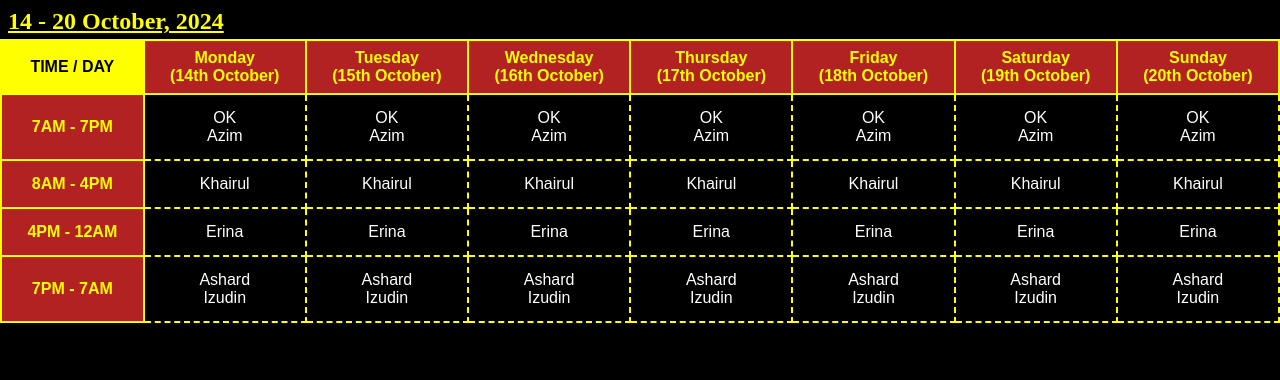
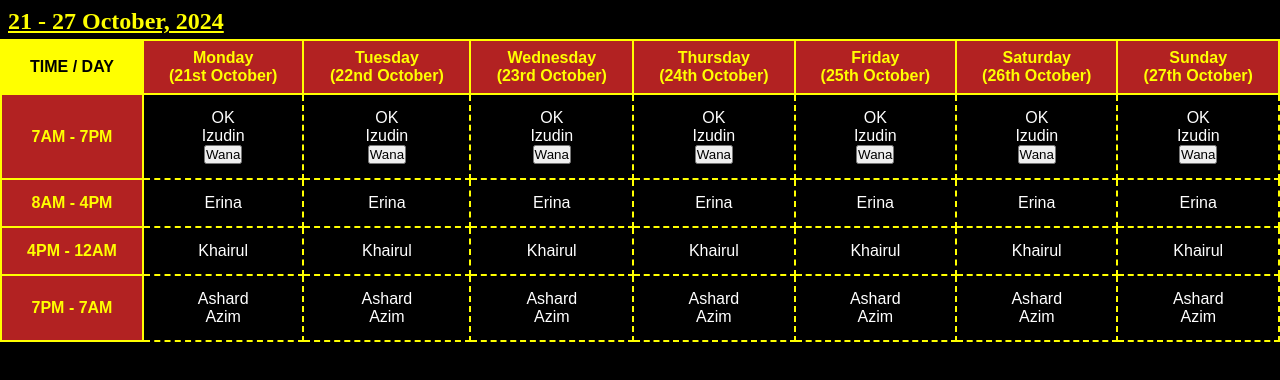
Before and after one commit to repze/oct_schedule, a plain HTML site: page index.html in a window 1280 px wide. Drawn offline with Linux system fonts and the light colour scheme.

Commit message:
Weekly Update index.html

```diff
--- a/index.html
+++ b/index.html
@@ -109,6 +109,15 @@
             }
             izudin.classList.add('leave');
         }
+        function wanaFunction(wana)
+        {
+            var button = document.getElementsByClassName('wana-offday');
+            for (var i = 0; i < button.length; i++)
+            {
+                button[i].classList.remove('leave');
+            }
+            wana.classList.add('leave');
+        }
 
         function erinaFunction(erina)
         {
@@ -122,39 +131,57 @@
         }
     </script>
 
-    <h2><u>14 - 20 October, 2024</u></h2>
+    <h2><u>21 - 27 October, 2024</u></h2>
     <table>
         <tr>
         <th class="timeday">TIME / DAY</th>
-        <th class="day">Monday<br>(14th October)</th>
-        <th class="day">Tuesday<br>(15th October)</th>
-        <th class="day">Wednesday<br>(16th October)</th>
-        <th class="day">Thursday<br>(17th October)</th>
-        <th class="day">Friday<br>(18th October)</th>
-        <th class="day">Saturday<br>(19th October)</th>
-        <th class="day">Sunday<br>(20th October)</th>
+        <th class="day">Monday<br>(21st October)</th>
+        <th class="day">Tuesday<br>(22nd October)</th>
+        <th class="day">Wednesday<br>(23rd October)</th>
+        <th class="day">Thursday<br>(24th October)</th>
+        <th class="day">Friday<br>(25th October)</th>
+        <th class="day">Saturday<br>(26th October)</th>
+        <th class="day">Sunday<br>(27th October)</th>
         </tr>
 
         <tr>
         <th class="time">7AM - 7PM</th>
         <td><button class="ok-offday ok-work"  onclick="okFunction(this)">OK</button><br>
-            <button class="azim-offday azim-work"  onclick="azimFunction(this)">Azim</button></td>
+            <button class="izudin-offday izudin-work"  onclick="izudinFunction(this)">Izudin</button><br>
+            <button class="wana-offday wana-work"  onclick="wanaFunction(this)">Wana</button></td>
         <td><button class="ok-offday ok-work"  onclick="okFunction(this)">OK</button><br>
-            <button class="azim-offday azim-work"  onclick="azimFunction(this)">Azim</button></td>
+            <button class="izudin-offday izudin-work"  onclick="izudinFunction(this)">Izudin</button><br>
+            <button class="wana-offday wana-work"  onclick="wanaFunction(this)">Wana</button></td>
         <td><button class="ok-offday ok-work"  onclick="okFunction(this)">OK</button><br>
-            <button class="azim-offday azim-work"  onclick="azimFunction(this)">Azim</button></td>
+            <button class="izudin-offday izudin-work"  onclick="izudinFunction(this)">Izudin</button><br>
+            <button class="wana-offday wana-work"  onclick="wanaFunction(this)">Wana</button></td>
         <td><button class="ok-offday ok-work"  onclick="okFunction(this)">OK</button><br>
-            <button class="azim-offday azim-work"  onclick="azimFunction(this)">Azim</button></td>
+            <button class="izudin-offday izudin-work"  onclick="izudinFunction(this)">Izudin</button><br>
+            <button class="wana-offday wana-work"  onclick="wanaFunction(this)">Wana</button></td>
         <td><button class="ok-offday ok-work"  onclick="okFunction(this)">OK</button><br>
-            <button class="azim-offday azim-work"  onclick="azimFunction(this)">Azim</button></td>
+            <button class="izudin-offday izudin-work"  onclick="izudinFunction(this)">Izudin</button><br>
+            <button class="wana-offday wana-work"  onclick="wanaFunction(this)">Wana</button></td>
         <td><button class="ok-offday ok-work"  onclick="okFunction(this)">OK</button><br>
-            <button class="azim-offday azim-work"  onclick="azimFunction(this)">Azim</button></td>
+            <button class="izudin-offday izudin-work"  onclick="izudinFunction(this)">Izudin</button><br>
+            <button class="wana-offday wana-work"  onclick="wanaFunction(this)">Wana</button></td>
         <td><button class="ok-offday ok-work"  onclick="okFunction(this)">OK</button><br>
-            <button class="azim-offday azim-work"  onclick="azimFunction(this)">Azim</button></td>
+            <button class="izudin-offday izudin-work"  onclick="izudinFunction(this)">Izudin</button><br>
+            <button class="wana-offday wana-work"  onclick="wanaFunction(this)">Wana</button></td>
         </tr>
 
         <tr>
         <th class="time">8AM - 4PM</th>
+        <td><button class="erina-offday erina-work"  onclick="erinaFunction(this)">Erina</button></td>
+        <td><button class="erina-offday erina-work"  onclick="erinaFunction(this)">Erina</button></td>
+        <td><button class="erina-offday erina-work"  onclick="erinaFunction(this)">Erina</button></td>
+        <td><button class="erina-offday erina-work"  onclick="erinaFunction(this)">Erina</button></td>
+        <td><button class="erina-offday erina-work"  onclick="erinaFunction(this)">Erina</button></td>
+        <td><button class="erina-offday erina-work"  onclick="erinaFunction(this)">Erina</button></td>
+        <td><button class="erina-offday erina-work"  onclick="erinaFunction(this)">Erina</button></td>
+        </tr>
+
+        <tr>
+        <th class="time">4PM - 12AM</th>
         <td><button class="khairul-offday khairul-work"  onclick="khairulFunction(this)">Khairul</button></td>
         <td><button class="khairul-offday khairul-work"  onclick="khairulFunction(this)">Khairul</button></td>
         <td><button class="khairul-offday khairul-work"  onclick="khairulFunction(this)">Khairul</button></td>
@@ -165,32 +192,21 @@
         </tr>
 
         <tr>
-        <th class="time">4PM - 12AM</th>
-        <td><button class="erina-offday erina-work"  onclick="erinaFunction(this)">Erina</button></td>
-        <td><button class="erina-offday erina-work"  onclick="erinaFunction(this)">Erina</button></td>
-        <td><button class="erina-offday erina-work"  onclick="erinaFunction(this)">Erina</button></td>
-        <td><button class="erina-offday erina-work"  onclick="erinaFunction(this)">Erina</button></td>
-        <td><button class="erina-offday erina-work"  onclick="erinaFunction(this)">Erina</button></td>
-        <td><button class="erina-offday erina-work"  onclick="erinaFunction(this)">Erina</button></td>
-        <td><button class="erina-offday erina-work"  onclick="erinaFunction(this)">Erina</button></td>
-        </tr>
-
-        <tr>
         <th class="time">7PM - 7AM</th>
         <td><button class="ashard-offday ashard-work"  onclick="ashardFunction(this)">Ashard</button><br>
-            <button class="izudin-offday izudin-work"  onclick="izudinFunction(this)">Izudin</button></td>
+            <button class="azim-offday azim-work"  onclick="azimFunction(this)">Azim</button></td>
         <td><button class="ashard-offday ashard-work"  onclick="ashardFunction(this)">Ashard</button><br>
-            <button class="izudin-offday izudin-work"  onclick="izudinFunction(this)">Izudin</button></td>
+            <button class="azim-offday azim-work"  onclick="azimFunction(this)">Azim</button></td>
         <td><button class="ashard-offday ashard-work"  onclick="ashardFunction(this)">Ashard</button><br>
-            <button class="izudin-offday izudin-work"  onclick="izudinFunction(this)">Izudin</button></td>
+            <button class="azim-offday azim-work"  onclick="azimFunction(this)">Azim</button></td>
         <td><button class="ashard-offday ashard-work"  onclick="ashardFunction(this)">Ashard</button><br>
-            <button class="izudin-offday izudin-work"  onclick="izudinFunction(this)">Izudin</button></td>
+            <button class="azim-offday azim-work"  onclick="azimFunction(this)">Azim</button></td>
         <td><button class="ashard-offday ashard-work"  onclick="ashardFunction(this)">Ashard</button><br>
-            <button class="izudin-offday izudin-work"  onclick="izudinFunction(this)">Izudin</button></td>
+            <button class="azim-offday azim-work"  onclick="azimFunction(this)">Azim</button></td>
         <td><button class="ashard-offday ashard-work"  onclick="ashardFunction(this)">Ashard</button><br>
-            <button class="izudin-offday izudin-work"  onclick="izudinFunction(this)">Izudin</button></td>
+            <button class="azim-offday azim-work"  onclick="azimFunction(this)">Azim</button></td>
         <td><button class="ashard-offday ashard-work"  onclick="ashardFunction(this)">Ashard</button><br>
-            <button class="izudin-offday izudin-work"  onclick="izudinFunction(this)">Izudin</button></td>
+            <button class="azim-offday azim-work"  onclick="azimFunction(this)">Azim</button></td>
         </tr>
     </table>
     <br>
```
